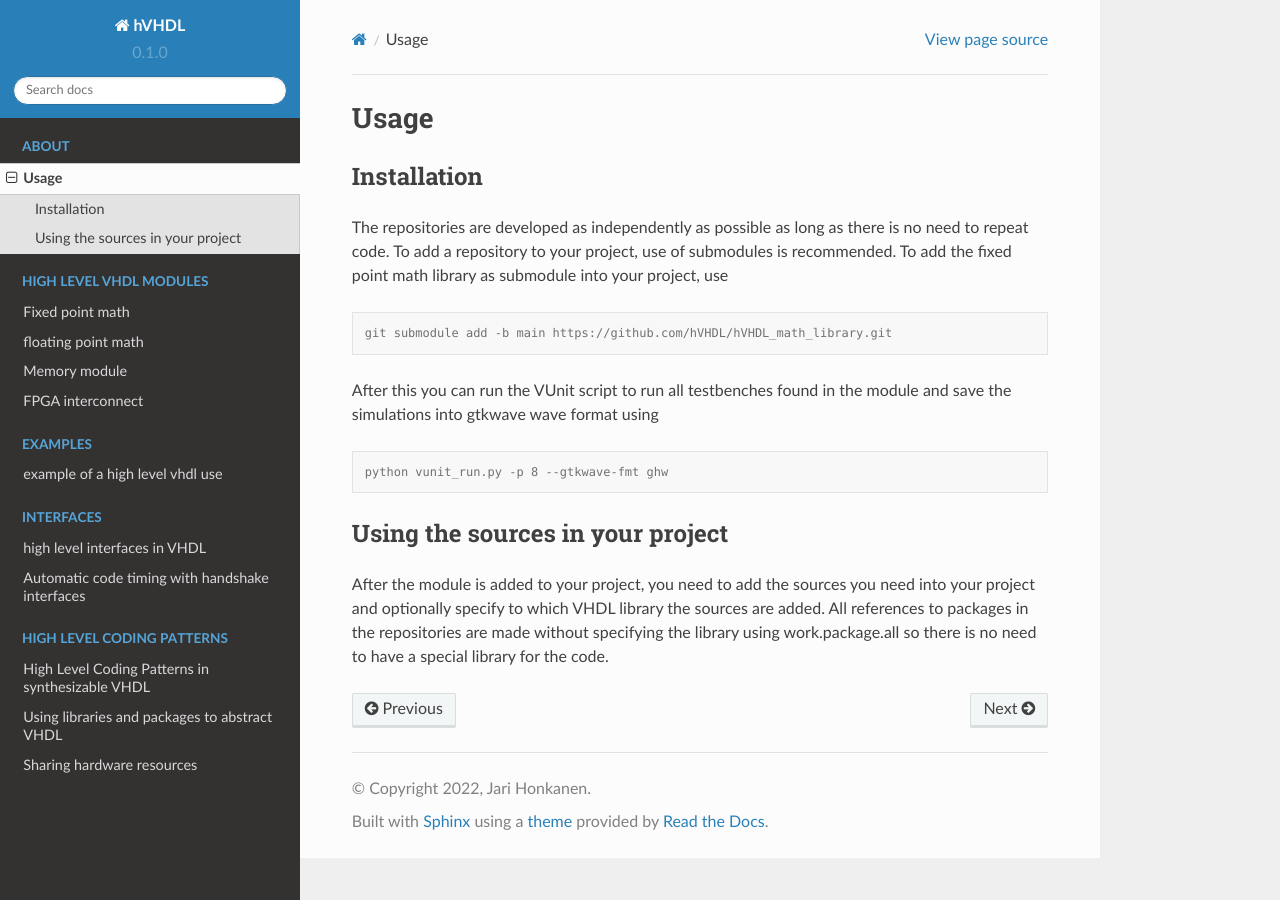
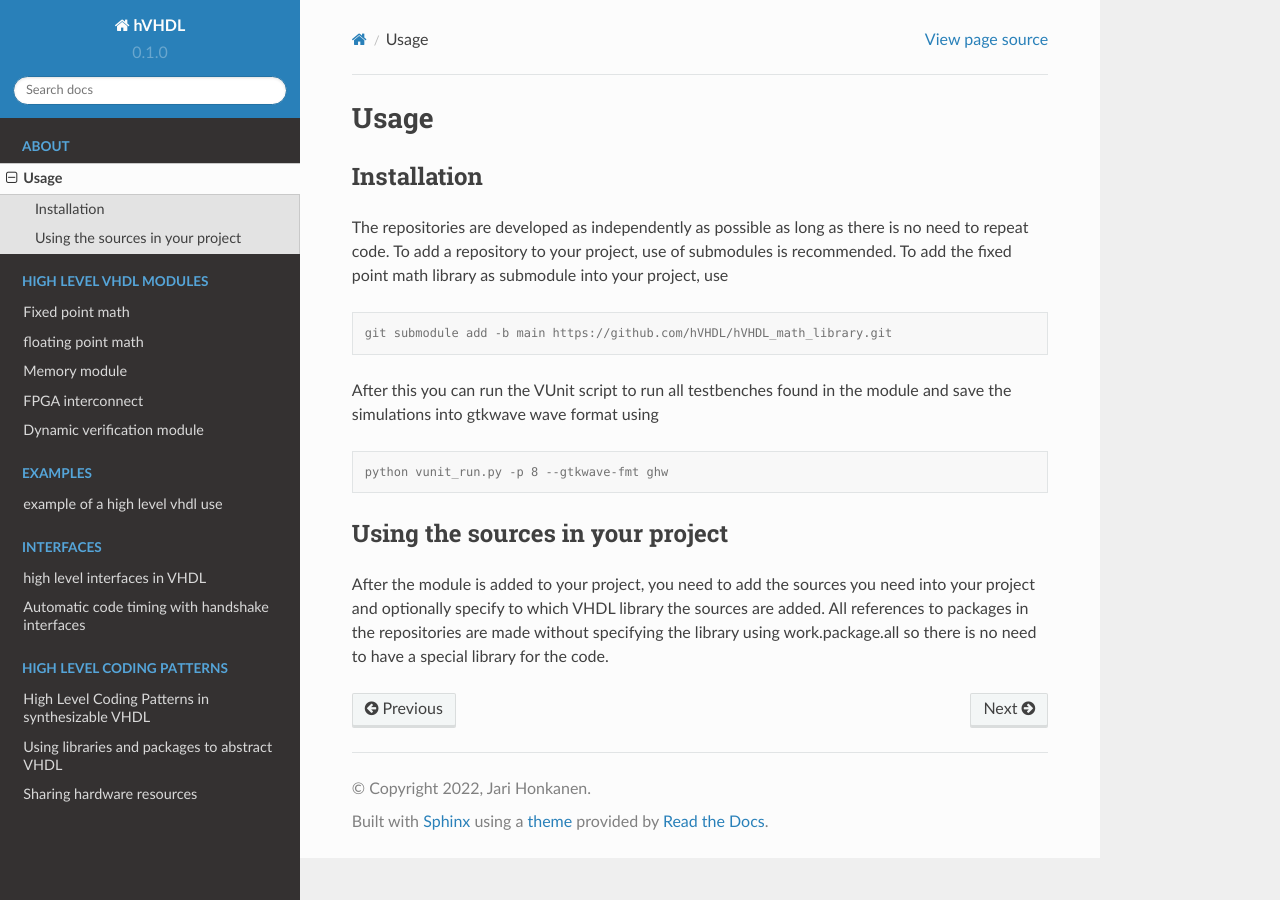
Before and after one commit to hVHDL/hVHDL, a Sphinx documentation site: the page built from docs/source/usage.rst, in a window 1280 px wide. Built offline with Sphinx 7.4.7 and the Read the Docs theme 2.0.0, drawn with Linux system fonts in a browser that asks for light colours.

Commit message:
add dynamic verification library module

```diff
--- /dev/null
+++ b/docs/source/hvhdl_repositories/dynamic_verification.rst
@@ -0,0 +1,4 @@
+Dynamic verification module
+===========================
+
+Dynamic verification libraries for power electronic converters and motor control
--- a/docs/source/index.rst
+++ b/docs/source/index.rst
@@ -35,6 +35,7 @@ how to :ref:`installation` the project.
     hvhdl_repositories/floating_point
     hvhdl_repositories/memory_module
     hvhdl_repositories/fpga_interconnect
+    hvhdl_repositories/dynamic_verification
 
 .. toctree::
     :caption: Examples
```
